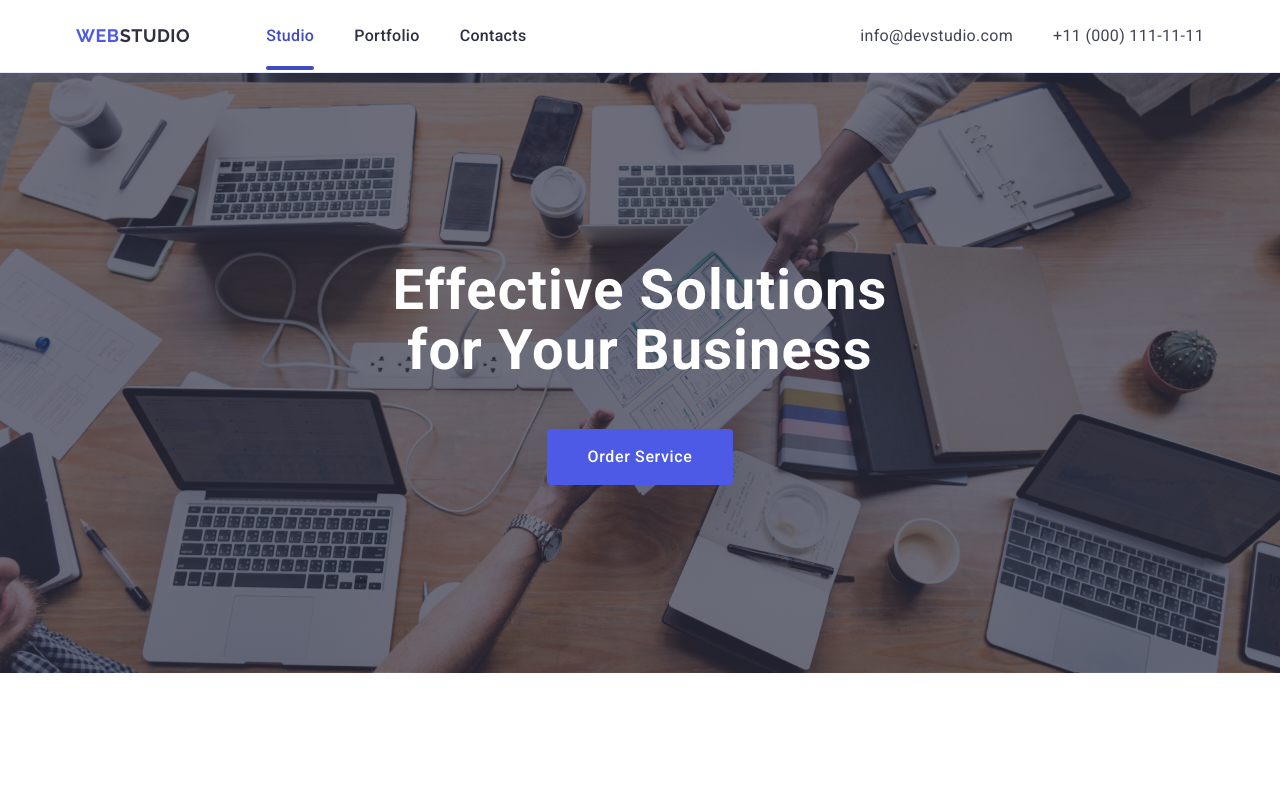
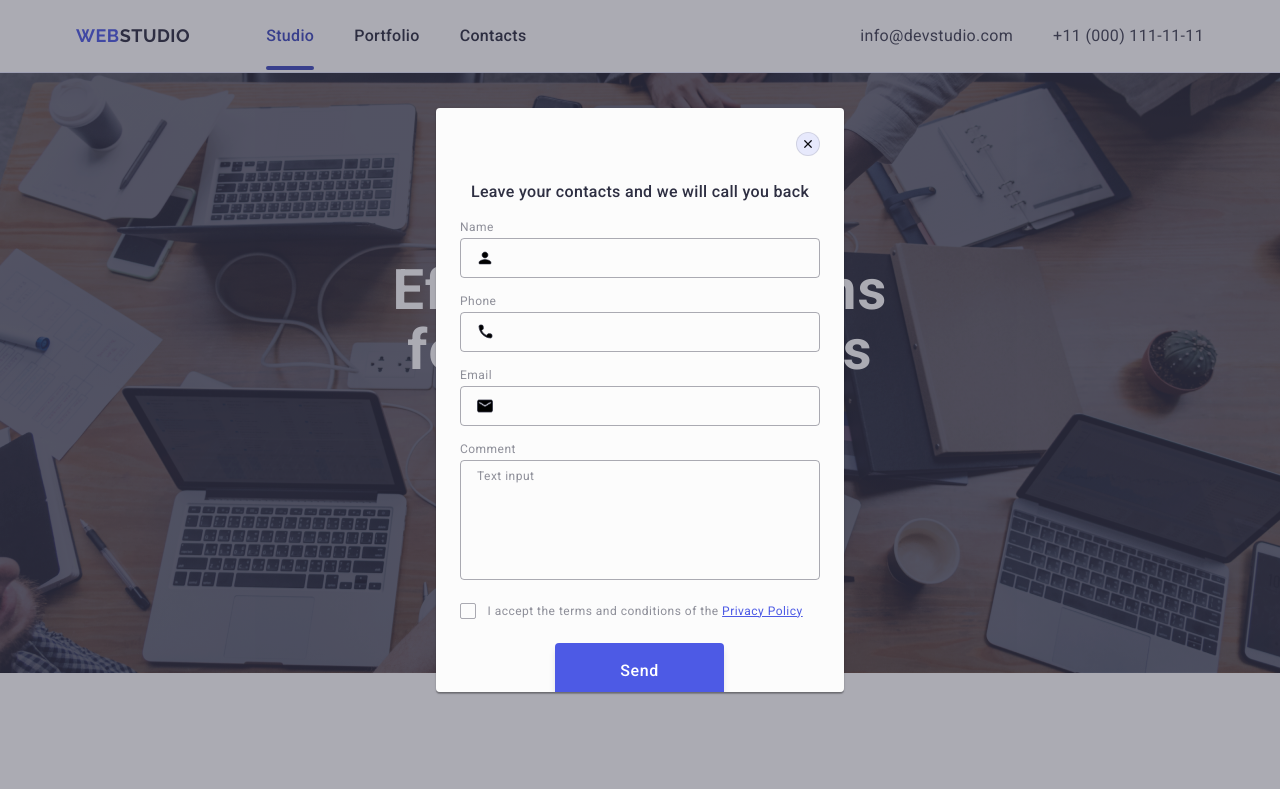
Before and after one commit to didislava/goit-markup-hw-05, a plain HTML site: page index.html in a window 1280 px wide. Shown: the top 789 px of the page. Drawn offline with nearby package versions, Linux system fonts and the light colour scheme.

Commit message:
correct mistakes

```diff
--- a/css/styles.css
+++ b/css/styles.css
@@ -474,6 +474,7 @@ h6 {
 }
 
 .social-icons {
+    margin-right: 80px;
 }
 
 .social-media-text {
@@ -557,26 +558,42 @@ h6 {
 }
 
 .subscribe-button {
+    display: flex;
+    justify-content: center;
+    align-items: center;
+    font-family: "Roboto", sans-serif;
+    font-size: 16px;
+    font-weight: 500;
+    line-height: 1.5;
+    letter-spacing: 0.04em;
+    color: #ffffff;
+    cursor: pointer;
+    background-color: #4D5AE5;
+    border: none;
+    border-radius: 4px;
     min-width: 165px;
-    height: 40
+    height: 40px;
 }
 
- .modal-backdrop {
+.subscribe-icon {
+    margin-left: 16px;
+}
+
+.modal-backdrop {
     position: fixed;
     top: 0;
     left: 0;
     z-index: 9999999;
     width: 100%;
     height: 100%;
-    background-color: rgba(0, 0, 0, 0.5);
+    background-color: rgba(46, 47, 66, 0.4);
     display: flex;
     justify-content: center;
     align-items: center;
 
-    opacity: 0;
-    pointer-events: none;
-    transition: opacity 250ms cubic-bezier(0.4, 0, 0.2, 1);
-
+    opacity: 1;
+    pointer-events: auto;
+    transition: opacity 250ms cubic-bezier(0.4, 0, 0.2, 1), visibility 250ms cubic-bezier(0.4, 0, 0.2, 1);
 }
 
 .modal-backdrop.is-open {
@@ -585,18 +602,27 @@ h6 {
 }
 
 .modal {
-    position: relative;
+    position: absolute;
     width: 408px;
     height: 80%;
     max-height: 584px;
     overflow: auto;
     background-color: #FCFCFC;
     border-radius: 4px;
-    padding: 40px;
+    padding: 72px 24px 24px 24px;
+    top: 50%;
+    left: 50%;
+    transform: translate(-50%, -50%);
+    min-height: 584px;
+    box-shadow: 0px 1px 1px rgba(0, 0, 0, 0.14), 0px 1px 3px rgba(0, 0, 0, 0.12), 0px 2px 1px rgba(0, 0, 0, 0.2);
+    transition: transform 250ms cubic-bezier(0.4, 0, 0.2, 1);
 }
 
 .modal-close-btn {
     position: absolute;
+    display: flex;
+    align-items: center;
+    justify-content: center;
     top: 24px;
     right: 24px;
     width: 24px;
@@ -604,10 +630,11 @@ h6 {
     stroke: #2e2f42;
     line-height: 0;
     background-color: #E7E9FC;
-    border: 1px;
+    border: 1px solid rgba(0, 0, 0, 0.1);
     padding: 0;
     border-radius: 50%;
-    transition: stroke 250ms cubic-bezier(0.4, 0, 0.2, 1);
+    transition: background-color 250ms cubic-bezier(0.4, 0, 0.2, 1), border 250ms cubic-bezier(0.4, 0, 0.2, 1);
+    transition: fill 250ms cubic-bezier(0.4, 0, 0.2, 1);
 }
 
 .modal-close-btn:hover,
@@ -625,6 +652,7 @@ h6 {
     text-align: center;
     max-width: 360px;
     margin-bottom: 16px;
+    color: #2E2F42;
 }
 
 .review-form-field-label {
@@ -640,7 +668,7 @@ h6 {
 .review-form-input {
     width: 100%;
     height: 40px;
-    border: 1px solid #8e8f99;
+    border: 1px solid rgba(46, 47, 66, 0.4);
     border-radius: 4px;
     background-color: transparent;
     padding-left: 38px;
@@ -650,11 +678,11 @@ h6 {
     letter-spacing: 0.04em;
     color: #2E2F42;
     transition: border-color 250ms cubic-bezier(0.4, 0, 0.2, 1);
-
+    outline: transparent;
 }
 
 .review-form-field-wrapper {
-    margin-bottom: 19px;
+    margin-bottom: 16px;
 }
 
 .review-form-icon {
@@ -664,6 +692,7 @@ h6 {
     transform: translateY(-50%);
     width: 18px;
     stroke: #2E2F42;
+    transition: fill 250ms cubic-bezier(0.4, 0, 0.2, 1);
 }
 
 .review-form-input-wrapper {
@@ -692,7 +721,7 @@ h6 {
     font-size: 12px;
     line-height: 117%;
     letter-spacing: 0.04em;
-    color: #2E2F42;
+    color: rgba(46, 47, 66, 0.4);
     transition: border-color 250ms cubic-bezier(0.4, 0, 0.2, 1);
 
 }
@@ -717,12 +746,14 @@ h6 {
     cursor: pointer;
     fill:transparent;
     margin-right: 8px;
+    outline: transparent;
+    transition: background-color 250ms cubic-bezier(0.4, 0, 0.2, 1), border 250ms cubic-bezier(0.4, 0, 0.2, 1), fill 250ms cubic-bezier(0.4, 0, 0.2, 1);
 }
 
 .review-form-checkbox:checked + .review-form-checkbox-label > .review-form-custom-checkbox {
     background-color: #404BBF;
-    background-color: #404BBF;
     fill: #F4F4FD;
+    border: none;
 }
 
 .review-form-checkbox:focus + .review-form-checkbox-label > .review-form-custom-checkbox {
@@ -738,6 +769,7 @@ h6 {
 
 .review-policy-link {
     text-decoration: underline;
+    color: #4d5ae5;
 }
 
 .review-form-checkbox-wrapper {
@@ -745,7 +777,7 @@ h6 {
 }
 
 .review-form-submit-btn {
-    display: flex;
+    display: block;
     align-items: center;
     justify-content: center;
     border-radius: 4px;
@@ -757,4 +789,9 @@ h6 {
     box-shadow: 0 6px 6px rgba(0, 0, 0, 0.1);
     border: none;
     margin-left: 95px;
+    min-width: 169px;
+    font-weight: 500;
+    line-height: 1.5;
+    letter-spacing: 0.04em;
+    transition: background-color 250ms cubic-bezier(0.4, 0, 0.2, 1);
 }
--- a/index.html
+++ b/index.html
@@ -378,7 +378,7 @@
               <button class="subscribe-button" type="submit">
                   Subscribe
                   <svg class="subscribe-icon" width="24" height="24">
-                      <use href="./images/icons.svg#icon-check"></use>
+                      <use href="./images/icons.svg#icon-tg"></use>
                   </svg>
               </button>
           </form>
@@ -423,12 +423,12 @@
           </div>
         </div>
         <div class="review-form-field-wrapper">
-          <label class="review-form-field-label" for="user-comment ">Comment</label>
+          <label class="review-form-field-label" for="user-comment">Comment</label>
           <textarea class="review-form-comment" name="user-comment" id="user-comment" placeholder="Text input" required></textarea>
         </div>
         <div class="review-form-checkbox-wrapper">
-          <input class="review-form-checkbox visually-hidden" id="privacy-policy" name="privacy-policy" type="checkbox" value="true" required/>
-          <label class="review-form-checkbox-label" for="privacy-policy">
+          <input class="review-form-checkbox visually-hidden" id="user-privacy" name="user-privacy" type="checkbox" value="true" required/>
+          <label class="review-form-checkbox-label" for="user-privacy">
             <span class="review-form-custom-checkbox">
               <svg class="review-form-checkbox-icon" width="10" height="8">
                 <use href="./images/icons.svg#icon-checkmark"> </use>
```
